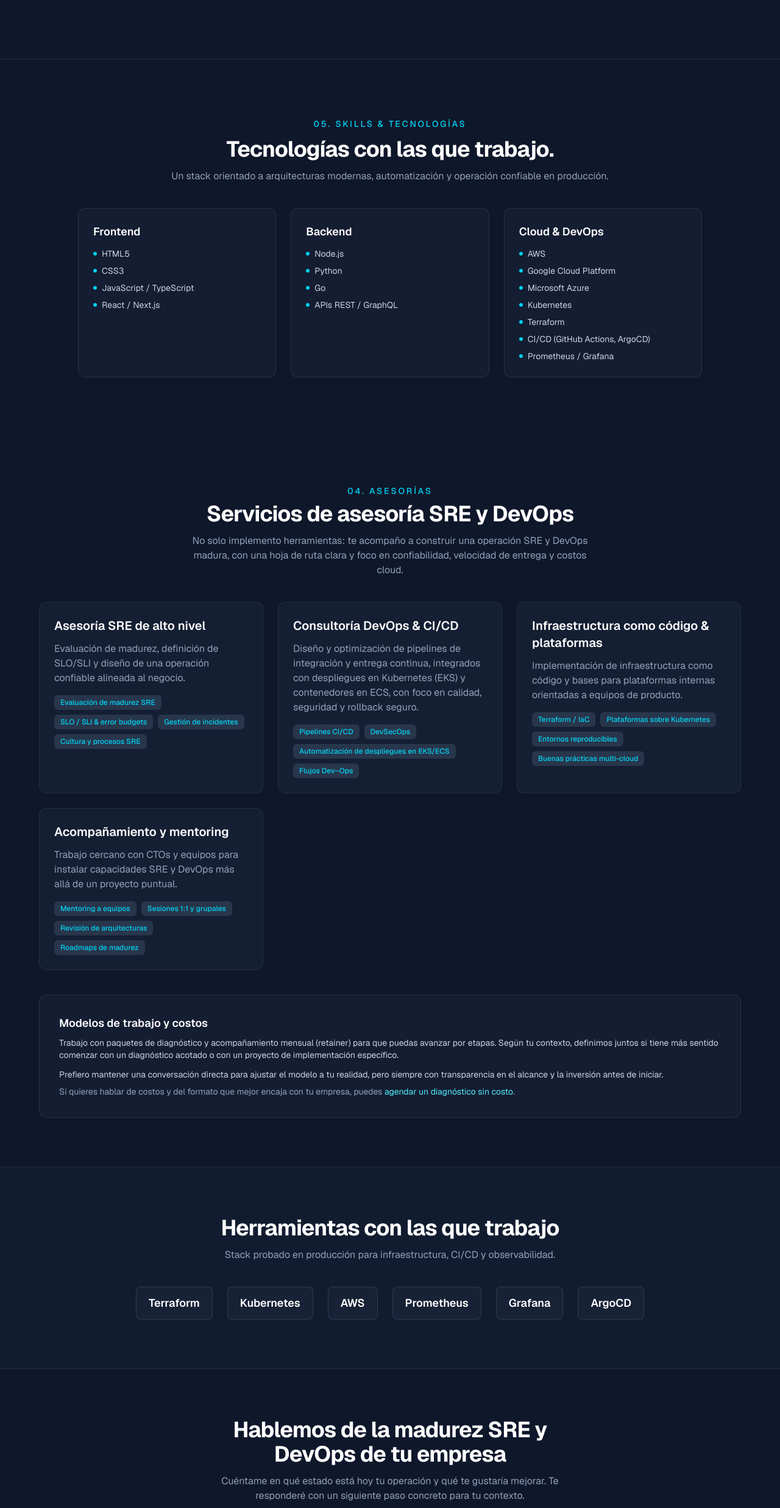
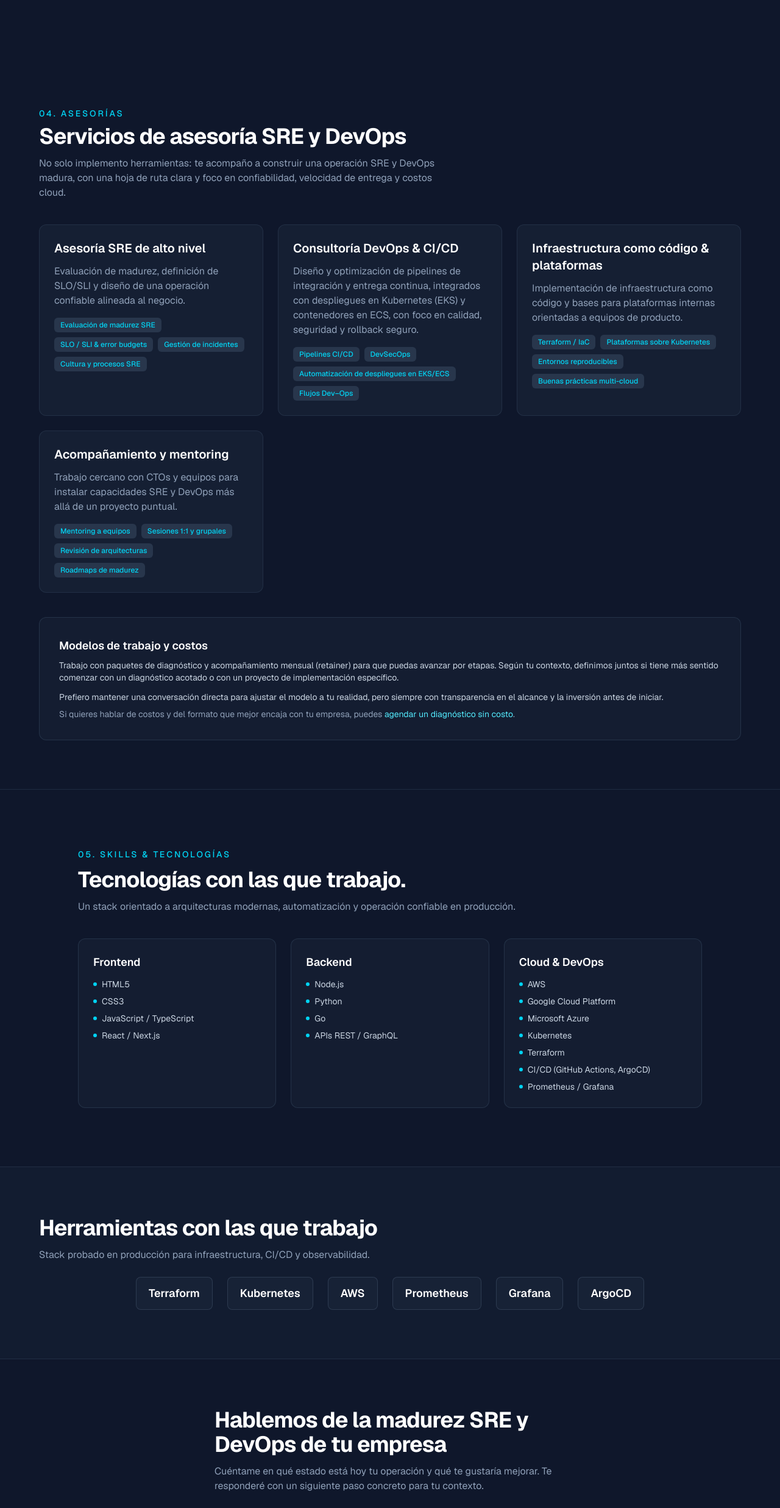
Before and after one commit to gilbertoguerrero/website, a Next.js app: page / in a window 1280 px wide. Shown: the part 2074-4547 px from the top of the page at 61% size. Built offline with nearby package versions, Linux system fonts and the light colour scheme.

Commit message:
update page, contact, services, skills, social proof

```diff
--- a/app/page.tsx
+++ b/app/page.tsx
@@ -16,8 +16,8 @@ export default function Home() {
         <Hero />
         <About />
         <Experience />
+        <Services />
         <Skills />
-        <Services />
         <SocialProof />
         <ContactForm />
       </main>
--- a/sections/ContactForm.tsx
+++ b/sections/ContactForm.tsx
@@ -46,7 +46,7 @@ export default function ContactForm() {
   return (
     <section id="contacto" className="px-4 py-16 sm:px-6 sm:py-20 lg:px-8">
       <div className="mx-auto max-w-xl">
-        <div className="mb-10 text-center">
+        <div className="mb-6">
           <h2 className="mb-3 text-3xl font-bold tracking-tight text-white sm:text-4xl">
             Hablemos de la madurez SRE y DevOps de tu empresa
           </h2>
--- a/sections/Services.tsx
+++ b/sections/Services.tsx
@@ -49,7 +49,7 @@ export default function Services() {
   return (
     <section id="servicios" className="px-4 py-16 sm:px-6 sm:py-20 lg:px-8">
       <div className="mx-auto max-w-6xl">
-        <div className="mb-3 text-center">
+        <div className="mb-3">
           <p className="mb-2 text-sm font-medium uppercase tracking-[0.2em] text-cyan-400">
             04. Asesorías
           </p>
@@ -57,7 +57,7 @@ export default function Services() {
             Servicios de asesoría SRE y DevOps
           </h2>
         </div>
-        <p className="mx-auto mb-10 max-w-2xl text-center text-slate-400">
+        <p className="mb-10 max-w-2xl text-slate-400">
           No solo implemento herramientas: te acompaño a construir una operación SRE y
           DevOps madura, con una hoja de ruta clara y foco en confiabilidad, velocidad
           de entrega y costos cloud.
--- a/sections/Skills.tsx
+++ b/sections/Skills.tsx
@@ -24,7 +24,7 @@ export default function Skills() {
       className="border-t border-slate-700/50 bg-slate-900 px-4 py-16 sm:px-6 sm:py-24 lg:px-8"
     >
       <div className="mx-auto max-w-5xl">
-        <div className="mb-10 text-center">
+        <div className="mb-10">
           <p className="mb-3 text-sm font-medium uppercase tracking-[0.2em] text-cyan-400">
             05. Skills & Tecnologías
           </p>
--- a/sections/SocialProof.tsx
+++ b/sections/SocialProof.tsx
@@ -11,11 +11,11 @@ export default function SocialProof() {
   return (
     <section id="herramientas" className="border-y border-slate-700/50 bg-slate-800/30 px-4 py-16 sm:px-6 sm:py-20 lg:px-8">
       <div className="mx-auto max-w-6xl">
-        <div className="mb-10 text-center">
+        <div className="mb-6">
           <h2 className="mb-3 text-3xl font-bold tracking-tight text-white sm:text-4xl">
             Herramientas con las que trabajo
           </h2>
-          <p className="mx-auto max-w-xl text-slate-400">
+          <p className="max-w-xl text-slate-400">
             Stack probado en producción para infraestructura, CI/CD y
             observabilidad.
           </p>
```
